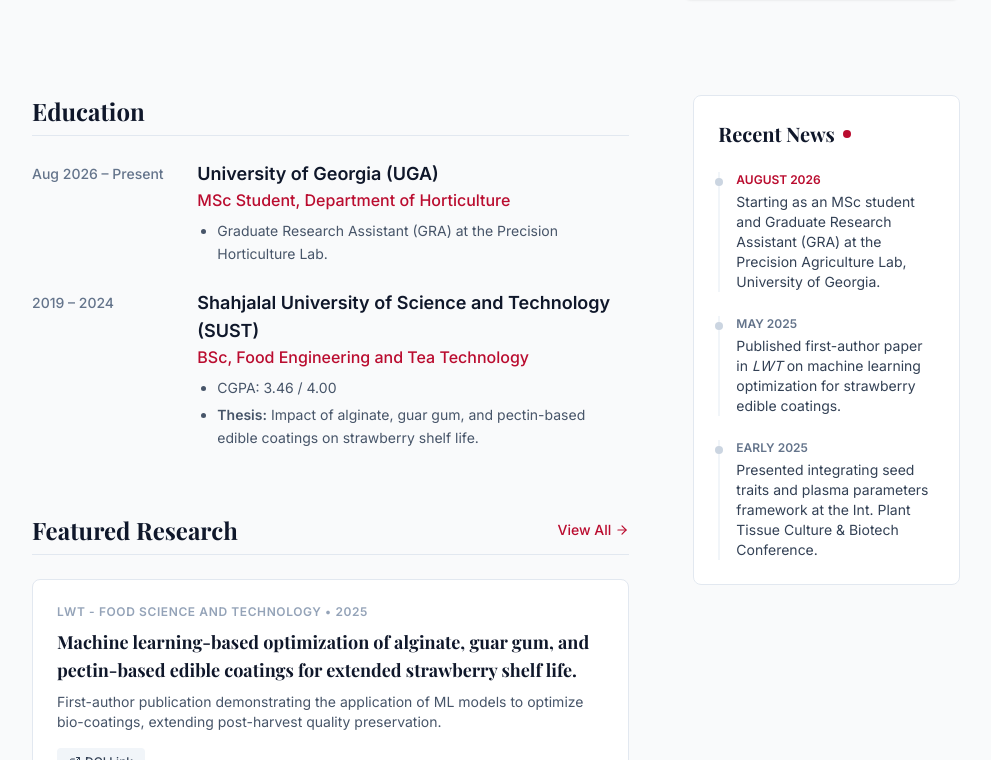
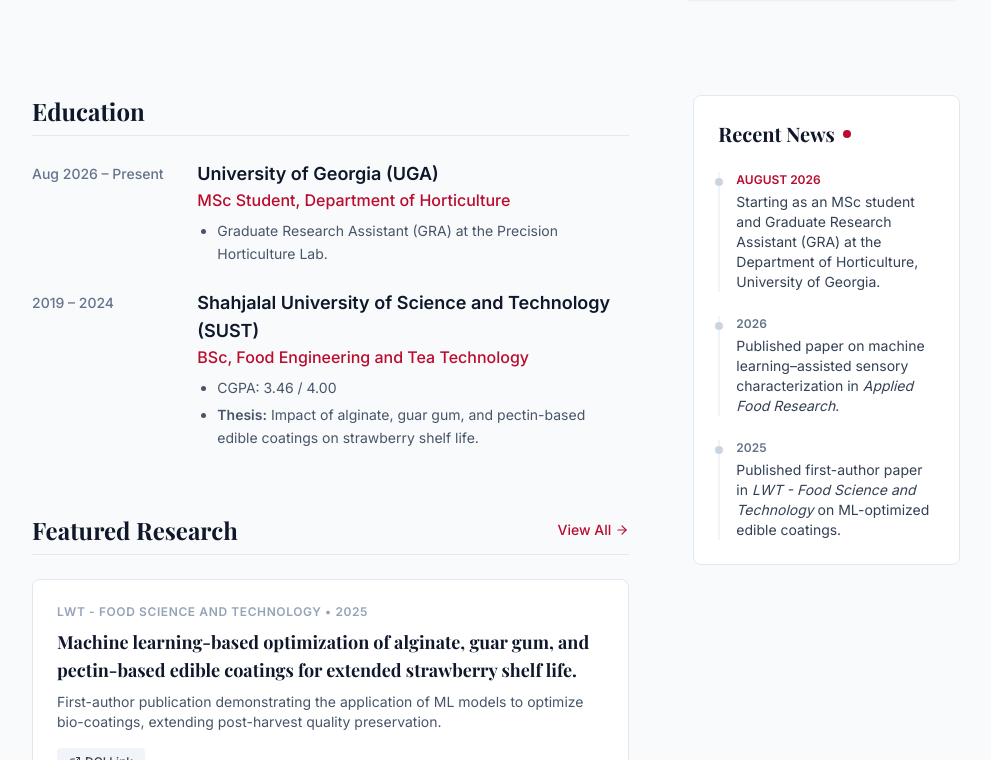
Before and after one commit to saqlineniam/saqlineniam.github.io, a React (Vite) app: page / in a window 1280 px wide. Shown: the part 515-1275 px from the top of the page, without its empty margins (144-1135 px from the left). Built offline with nearby package versions, Linux system fonts and the light colour scheme; the HTML template or start-up script is replaced by a standard one; a web font is replaced by a local one.

Commit message:
Update Recent News timeline

```diff
--- a/src/pages/Home.jsx
+++ b/src/pages/Home.jsx
@@ -156,19 +156,19 @@ const Home = () => {
                 <div className="relative pl-4 border-l-2 border-slate-100">
                   <div className="absolute -left-[5px] top-1.5 h-2 w-2 rounded-full bg-slate-300"></div>
                   <p className="text-xs font-bold text-uga-red mb-1">AUGUST 2026</p>
-                  <p className="text-sm text-slate-700">Starting as an MSc student and Graduate Research Assistant (GRA) at the Precision Agriculture Lab, University of Georgia.</p>
+                  <p className="text-sm text-slate-700">Starting as an MSc student and Graduate Research Assistant (GRA) at the Department of Horticulture, University of Georgia.</p>
                 </div>
 
                 <div className="relative pl-4 border-l-2 border-slate-100">
                   <div className="absolute -left-[5px] top-1.5 h-2 w-2 rounded-full bg-slate-300"></div>
-                  <p className="text-xs font-bold text-slate-500 mb-1">MAY 2025</p>
-                  <p className="text-sm text-slate-700">Published first-author paper in <em>LWT</em> on machine learning optimization for strawberry edible coatings.</p>
+                  <p className="text-xs font-bold text-slate-500 mb-1">2026</p>
+                  <p className="text-sm text-slate-700">Published paper on machine learning–assisted sensory characterization in <em>Applied Food Research</em>.</p>
                 </div>
 
                 <div className="relative pl-4 border-l-2 border-slate-100">
                   <div className="absolute -left-[5px] top-1.5 h-2 w-2 rounded-full bg-slate-300"></div>
-                  <p className="text-xs font-bold text-slate-500 mb-1">EARLY 2025</p>
-                  <p className="text-sm text-slate-700">Presented integrating seed traits and plasma parameters framework at the Int. Plant Tissue Culture & Biotech Conference.</p>
+                  <p className="text-xs font-bold text-slate-500 mb-1">2025</p>
+                  <p className="text-sm text-slate-700">Published first-author paper in <em>LWT - Food Science and Technology</em> on ML-optimized edible coatings.</p>
                 </div>
               </div>
             </div>
```
